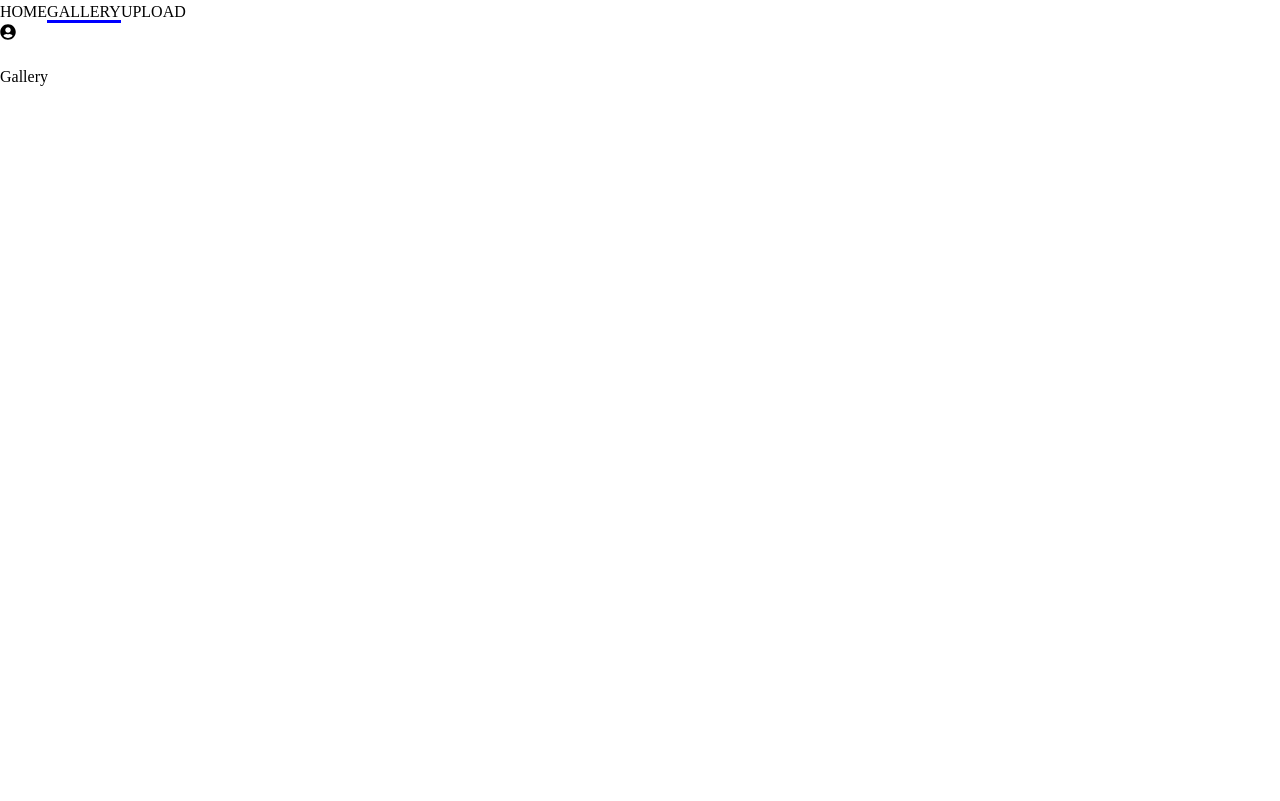
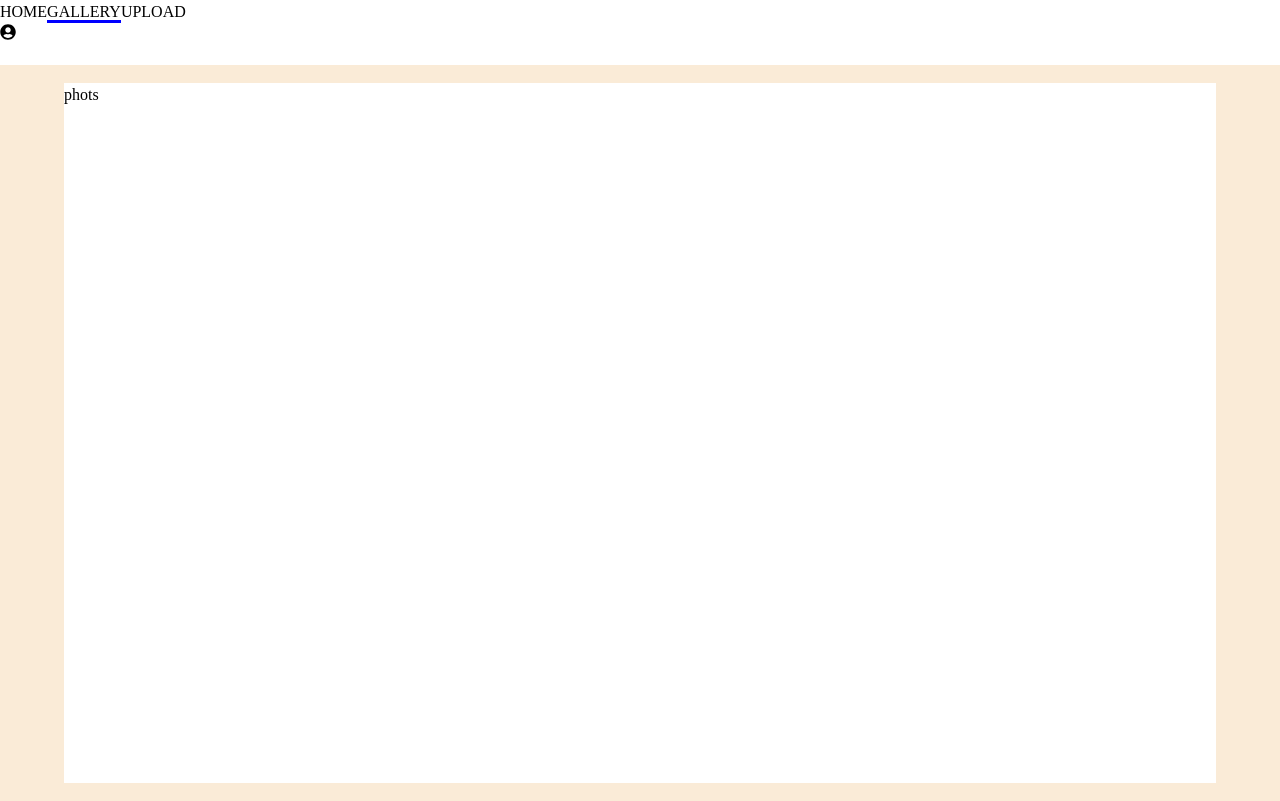
Before and after one commit to shailendrapawar/CloudSnap, a React (Vite) app in the folder frontend/: page /gallery in a window 1280 px wide. Built offline with nearby package versions, Linux system fonts and the light colour scheme.

Commit message:
starting of gallery page

```diff
--- a/frontend/src/components/UserProfile.jsx/UserProfile.css
+++ b/frontend/src/components/UserProfile.jsx/UserProfile.css
@@ -186,12 +186,10 @@
     width: 95%;
   }
   .userLeft-top button{
-    /* width: 100px; */
+
     font-size: 1rem;
   }
   .user-right {
     padding: 0px 15px 0px 15px;
-
-
   }
 }
--- a/frontend/src/components/gallery/Gallery.jsx
+++ b/frontend/src/components/gallery/Gallery.jsx
@@ -1,8 +1,17 @@
 import React from 'react'
+import './gallery.css'
 
 const Gallery = () => {
   return (
-    <div>Gallery</div>
+    <main className='gallery-body'>
+      <div className='gallery-block'>
+        phots
+        <nav>
+
+        </nav>
+      </div>
+    </main>
+
   )
 }
 
--- a/frontend/src/components/gallery/gallery.css
+++ b/frontend/src/components/gallery/gallery.css
@@ -0,0 +1,13 @@
+.gallery-body{
+height: 92vh;
+background-color:antiquewhite;
+display: flex;
+justify-content: center;
+align-items: center;
+}
+.gallery-block{
+    width: 90%;
+    background-color: white;
+    height: 95%;
+    position: relative;
+}
```
